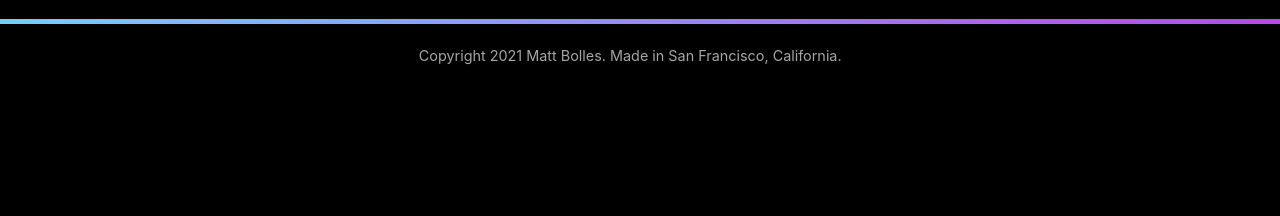
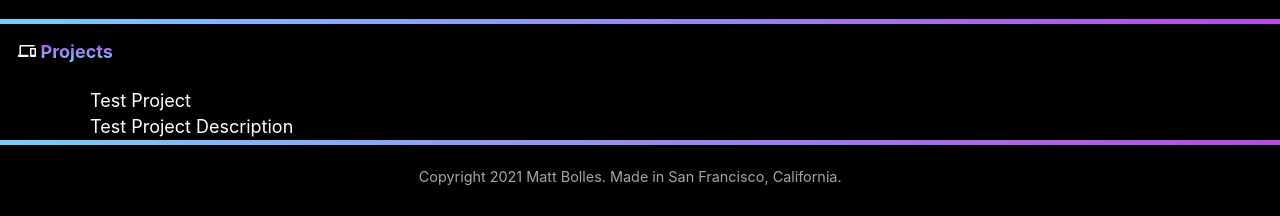
Before and after one commit to mattbolles/personalsite2.0, a Gatsby site in the folder personal-site/: page / in a window 1280 px wide. Shown: the part 1408-1624 px from the top of the page. Before the commit the page ends 1503 px from the top, so only its background shows below. Built offline with nearby package versions, Linux system fonts and the light colour scheme; Gatsby itself is replaced by a stand-in of ours.

Commit message:
Dynamic project section set up, data query working. Still needs filled in data and styling.

```diff
--- a/personal-site/gatsby-config.js
+++ b/personal-site/gatsby-config.js
@@ -16,7 +16,16 @@ module.exports = {
         name: 'Contact',
         link: '#contact'
       }
-    ]
+    ],
+    projectData:[
+      {
+        name: "Test Project",
+        description: "Test Project Description",
+        link: "http://github.com/mattbolles",
+        image: "../images/projects/testproject.png",
+        technologies: "React, Test, Cool"
+      }
+  ]
   },
   plugins: [
     `gatsby-plugin-react-helmet`,
--- a/personal-site/src/components/AboutMe.js
+++ b/personal-site/src/components/AboutMe.js
@@ -16,8 +16,7 @@ const AboutMe = () => {
             <p>I am familiar with Python, Java, HTML/CSS, JavaScript, React, and NodeJS, and am always seeking to expand my knowledge and learn new things. Feel free to contact me about any software development opportunities.</p>
             <p>In my free time I enjoy making music, exploring the world, meeting new people, and enjoying every experience I can.</p>
         </div>
-        <div className = "gradient-line">
-        </div>
+        <div className = "gradient-line"></div>
     </section>
   );
 };
--- a/personal-site/src/components/Education.js
+++ b/personal-site/src/components/Education.js
@@ -33,8 +33,7 @@ const Education = () => {
                 </div>
             </div>
         </div>
-
-
+        <div className = "gradient-line"></div>
     </section>
   );
 };
--- /dev/null
+++ b/personal-site/src/components/ProjectCard.js
@@ -0,0 +1,21 @@
+import { graphql, useStaticQuery } from "gatsby";
+import Img from "gatsby-image";
+import React from "react";
+import SectionHeading from "../components/SectionHeading";
+import { MdDevices }from '@react-icons/all-files/md/MdDevices'
+const ProjectCard = ({Project}) => {
+
+
+
+
+
+
+  return (
+    <div>
+        <div>{Project.name}</div>
+        <div>{Project.description}</div>
+    </div>
+  );
+};
+
+export default ProjectCard;
--- /dev/null
+++ b/personal-site/src/components/Projects.js
@@ -0,0 +1,45 @@
+import { graphql, useStaticQuery } from "gatsby";
+import Img from "gatsby-image";
+import React from "react";
+import SectionHeading from "../components/SectionHeading";
+import { MdDevices }from '@react-icons/all-files/md/MdDevices'
+import ProjectCard from "./ProjectCard";
+const Projects = () => {
+
+const data = useStaticQuery(graphql`
+query ProjectDataQuery {
+    site {
+      siteMetadata {
+        projectData {
+          name
+          description
+          link
+          technologies
+          image
+        }
+      }
+    }
+  }
+`);
+
+
+
+
+
+  return (
+    <section id="projects">
+        <SectionHeading title = "Projects" icon = {MdDevices}/>
+        <div className = "section-text">
+            {data.site.siteMetadata.projectData.map((project) =>
+            <div className = "project-card" key = {project.name}>
+                <ProjectCard Project={project}/>
+            </div>
+        )}
+        </div>
+
+
+    </section>
+  );
+};
+
+export default Projects;
--- a/personal-site/src/pages/index.js
+++ b/personal-site/src/pages/index.js
@@ -1,11 +1,11 @@
 import * as React from "react"
 import Layout from "../components/Layout"
 import Seo from "../components/seo"
-import Title from "../components/Title"
 import AboutMe from "../components/AboutMe"
 import Education from "../components/Education"
 import Intro from "../components/Intro"
 import NavBar from "../components/NavBar"
+import Projects from "../components/Projects"
 
 const IndexPage = () => (
   <Layout>
@@ -14,6 +14,7 @@ const IndexPage = () => (
     <Intro />
     <AboutMe />
     <Education />
+    <Projects />
   </Layout>
 )
 
```
Also changed, not shown: 1 other file.
